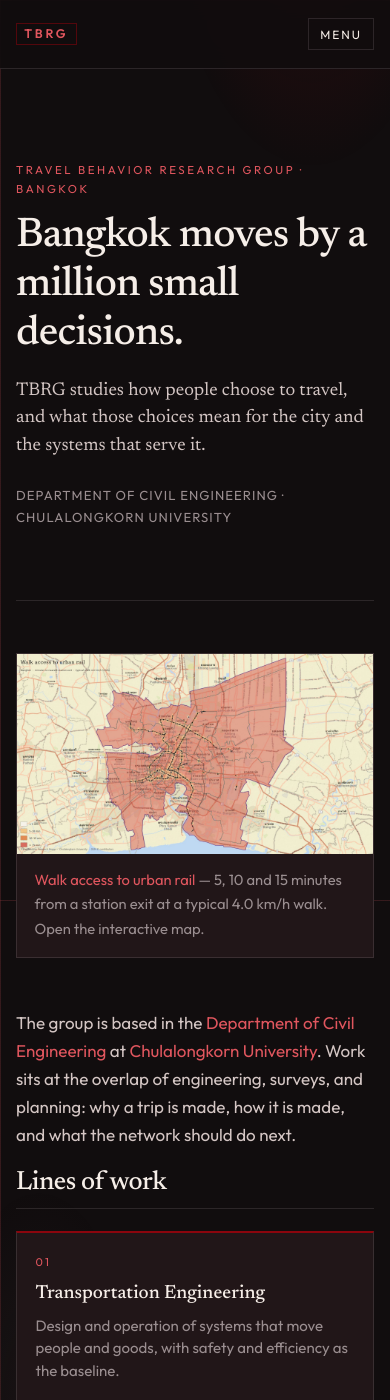
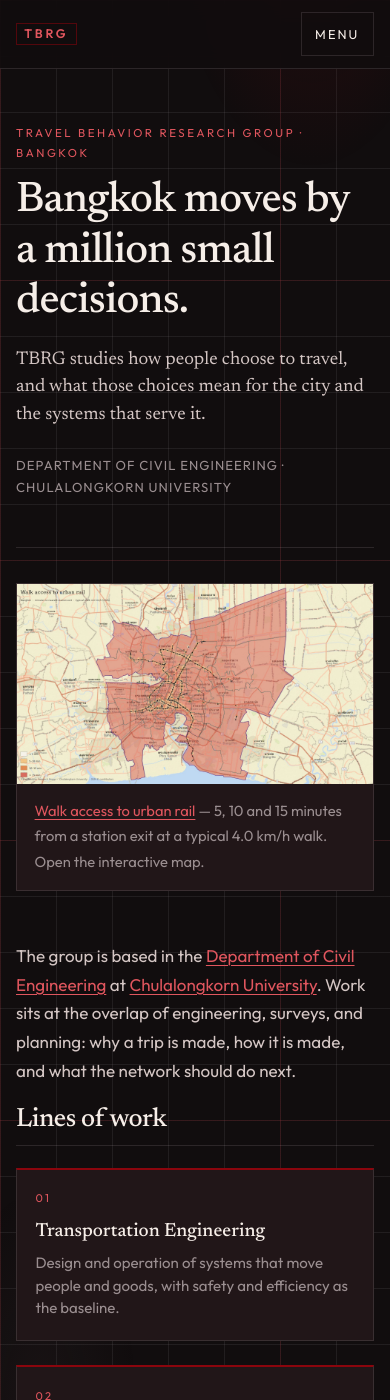
Before and after one commit to pongsun-b/TravBhv, a Jekyll site: the page built from _pages/home.html, in a window 390 px wide and 1400 px high. Built offline with Jekyll 4.4.1, drawn with Linux system fonts in a browser that asks for light colours.

Commit message:
Tighten mobile tap targets and make running text easier to read.
Underline body links, enlarge the menu and Access controls, put map
filters above the map on a phone, and drop the fixed grid on small screens.

```diff
--- a/css/tbrg.css
+++ b/css/tbrg.css
@@ -30,7 +30,12 @@
 *::before,
 *::after { box-sizing: border-box; }
 
-html { scroll-behavior: smooth; }
+html {
+  scroll-behavior: smooth;
+  -webkit-text-size-adjust: 100%;
+  text-size-adjust: 100%;
+  color-scheme: dark;
+}
 
 html, body {
   margin: 0;
@@ -43,7 +48,8 @@
   font-family: var(--sans);
   font-weight: 400;
   font-size: 1.0625rem;
-  line-height: 1.65;
+  line-height: 1.7;
+  overflow-wrap: break-word;
   min-height: 100vh;
   display: flex;
   flex-direction: column;
@@ -74,6 +80,14 @@
 a { color: var(--accent); text-decoration: none; }
 a:hover { color: var(--accent-hover); text-decoration: underline; text-underline-offset: 0.18em; }
 a:focus-visible { outline: 1px solid var(--accent); outline-offset: 3px; }
+main p a,
+main li a,
+main figcaption a,
+.lede a {
+  text-decoration: underline;
+  text-underline-offset: 0.18em;
+  text-decoration-thickness: 1px;
+}
 
 h1, h2, h3, h4 {
   font-family: var(--serif);
@@ -174,11 +188,14 @@
   color: var(--ink);
   border: 1px solid var(--line);
   font-family: var(--sans);
-  font-size: 0.75rem;
+  font-size: 0.8rem;
   letter-spacing: 0.16em;
   text-transform: uppercase;
-  padding: 0.45rem 0.7rem;
+  min-height: 2.75rem;
+  min-width: 2.75rem;
+  padding: 0.45rem 0.85rem;
   cursor: pointer;
+  touch-action: manipulation;
 }
 
 .site-nav { min-width: 0; }
@@ -249,7 +266,7 @@
 }
 
 /* Page chrome */
-.page { max-width: 820px; }
+.page { max-width: 820px; overflow-wrap: break-word; }
 .page.wide { max-width: none; }
 .page-kicker {
   font-size: 0.72rem;
@@ -272,6 +289,9 @@
   border-collapse: collapse;
   margin: 0 0 1.4rem;
   font-size: 0.92rem;
+  display: block;
+  overflow-x: auto;
+  -webkit-overflow-scrolling: touch;
 }
 .page th,
 .page td {
@@ -314,6 +334,7 @@
   display: flex;
   align-items: baseline;
   justify-content: space-between;
+  flex-wrap: wrap;
   gap: 1rem;
   margin-bottom: 1.4rem;
   border-bottom: 1px solid var(--line);
@@ -472,6 +493,7 @@
 .pub-authors { color: var(--muted); font-size: 0.95rem; margin-bottom: 0.4em; }
 .pub-desc { color: var(--ink-soft); font-size: 0.98rem; max-width: var(--measure); }
 .pub-link { margin: 0; font-size: 0.88rem; }
+.pub-link a { overflow-wrap: anywhere; }
 
 .principles { list-style: none; padding: 0; }
 .principles li {
@@ -481,15 +503,19 @@
 .principles strong { color: var(--ink); }
 
 .btn {
-  display: inline-block;
+  display: inline-flex;
+  align-items: center;
+  justify-content: center;
   border: 1px solid var(--accent);
   color: var(--ink);
   padding: 0.7rem 1.15rem;
+  min-height: 2.75rem;
   letter-spacing: 0.12em;
   text-transform: uppercase;
   font-size: 0.75rem;
   text-decoration: none;
   background: transparent;
+  touch-action: manipulation;
 }
 .btn:hover { background: var(--accent); color: var(--bg); text-decoration: none; }
 
@@ -581,6 +607,8 @@
 .access-intro h1 { max-width: 16ch; }
 .access-stage {
   position: relative;
+  display: flex;
+  flex-direction: column;
   background: #e8e4dc;
   border-top: 1px solid var(--line);
   border-bottom: 1px solid var(--line);
@@ -665,16 +693,34 @@
     left: 0; right: 0; top: 100%;
     background: var(--bg-raised);
     border-bottom: 1px solid var(--line);
-    padding: 0.5rem 1rem 1rem;
+    padding: 0.35rem 1.25rem 1.1rem;
+    max-height: calc(100vh - 4.25rem);
+    max-height: calc(100dvh - 4.25rem);
+    overflow-y: auto;
   }
   .site-nav.is-open { display: block; }
-  .site-nav ul { flex-direction: column; gap: 0.55rem; }
+  .site-nav ul { flex-direction: column; gap: 0; }
+  .site-nav a {
+    display: flex;
+    align-items: center;
+    min-height: 2.75rem;
+    font-size: 1rem;
+    letter-spacing: 0.06em;
+    color: var(--ink-soft);
+  }
+  body.nav-open { overflow: hidden; }
   .pillars { grid-template-columns: minmax(0, 1fr); }
   .news-item, .post-teaser { grid-template-columns: minmax(0, 1fr); gap: 0.25rem; }
 }
 
 @media (max-width: 880px) {
   :root { --wrap: calc(100% - 2rem); }
+  body { background-attachment: scroll; }
+  .site-header { padding-top: env(safe-area-inset-top); }
+  .site-footer { padding-bottom: calc(2.4rem + env(safe-area-inset-bottom)); }
+  main { padding: 1.6rem 0 3.4rem; }
+  .hero { padding: 1.8rem 0 2.1rem; margin-bottom: 2.2rem; }
+  .hero h1 { font-size: clamp(2.1rem, 11vw, 3.2rem); }
   .footer-grid { grid-template-columns: 1fr; gap: 1.5rem; }
   .faculty-block .person-row,
   .person-card { grid-template-columns: 1fr; }
@@ -685,17 +731,36 @@
     width: 7rem;
     height: 8.75rem;
   }
+  .faculty-block h3 { font-size: 1.45rem; }
+  .faculty-block .person-row { padding: 1.15rem; }
+  .access-intro, .embed-intro { padding: 1.6rem 0 1.1rem; }
+  .access-notes { padding: 1.6rem 0 1rem; }
 }
 
 @media (max-width: 720px) {
-  #access-map { height: 62vh; }
+  #access-map { height: min(58vh, 28rem); }
   .embed-stage iframe { height: 62vh; }
   .access-panel {
+    order: -1;
     position: static;
     max-width: none;
     border: 0;
     border-bottom: 1px solid var(--line);
+    padding: 1rem 1.1rem 1.15rem;
   }
+  .access-panel label {
+    min-height: 2.75rem;
+    font-size: 1rem;
+  }
+  .access-panel .btn {
+    min-height: 2.75rem;
+    font-size: 0.75rem;
+    padding: 0.65rem 0.9rem;
+  }
+}
+
+@media (prefers-reduced-motion: reduce) {
+  html { scroll-behavior: auto; }
 }
 
 @media print {
```
Also changed, not shown: _includes/footer.html (+16 -3 lines).
